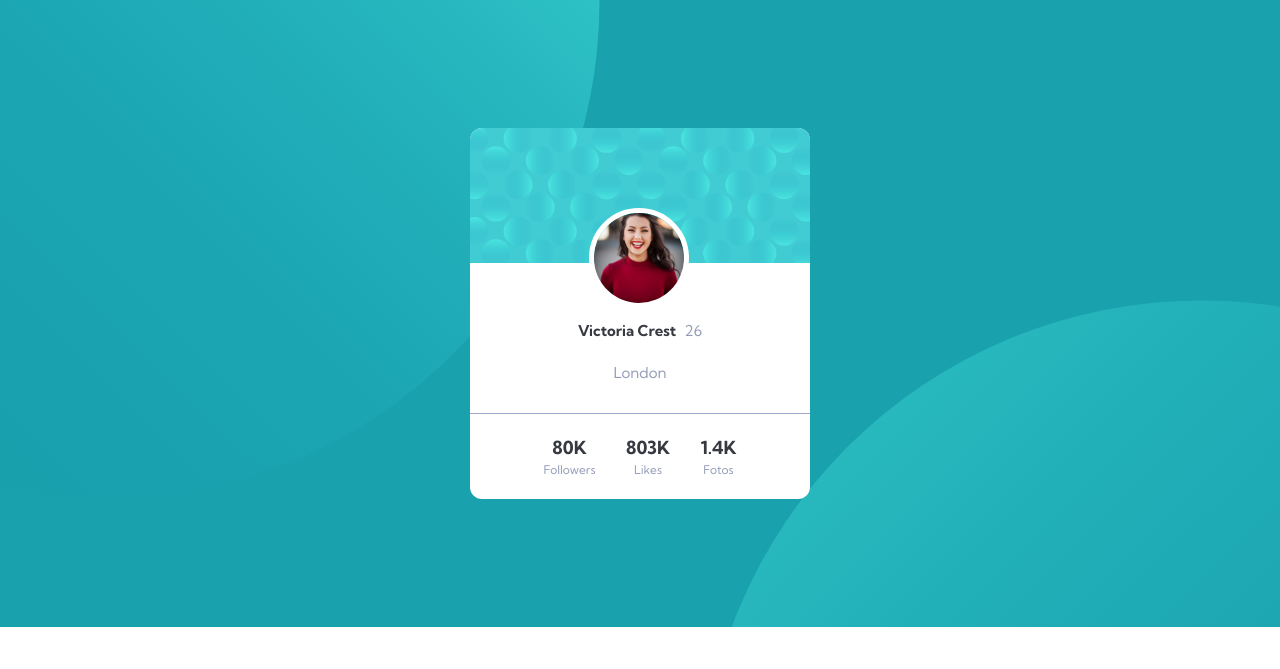
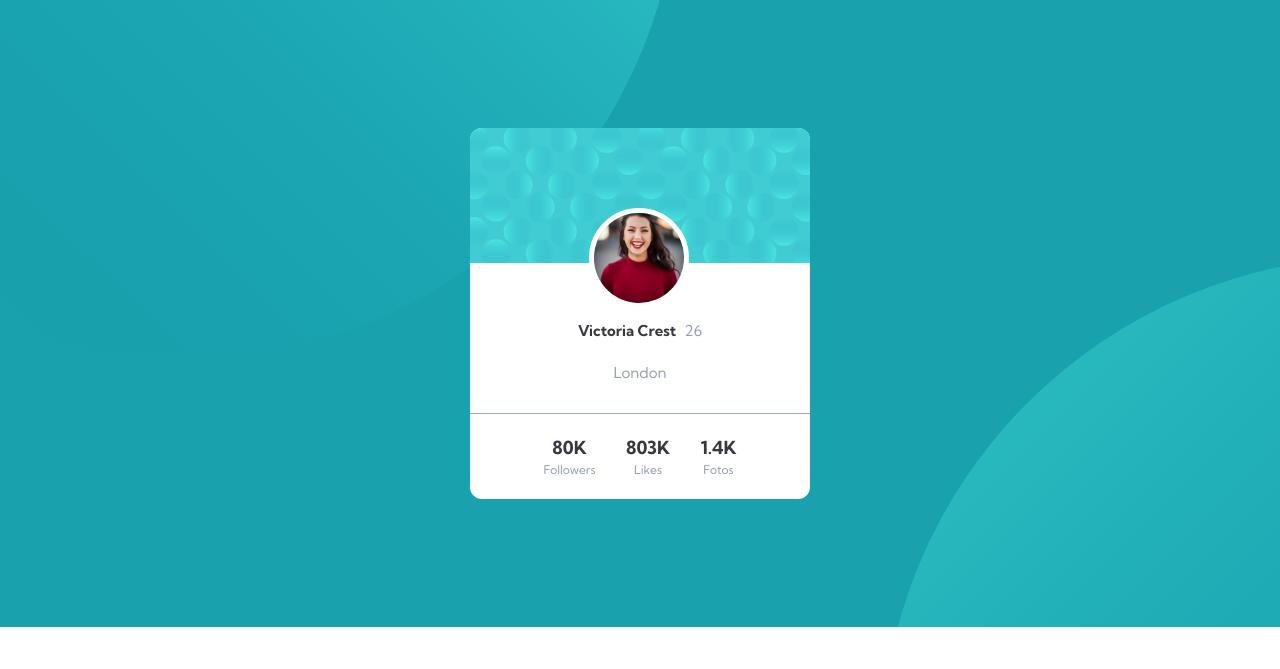
Before and after one commit to chrismartinezl/profilecard-mw, a plain HTML site: page index.html in a window 1280 px wide. Shown: the top 669 px of the page. Drawn offline with Linux system fonts and the light colour scheme.

Commit message:
cardprofile-v2

```diff
--- a/style.css
+++ b/style.css
@@ -199,8 +199,8 @@ footer p, #link-mentor {
 @media only screen and (min-width: 1200px) {
     .container {
         padding: 10% 0;
-        background-position-x: -400px, 700px;
-        background-position-y: -500px, 300px;
+        background-position-x: -40vh, 110vh;
+        background-position-y: -50vw, 20vw;
     }
 
     footer {
```
